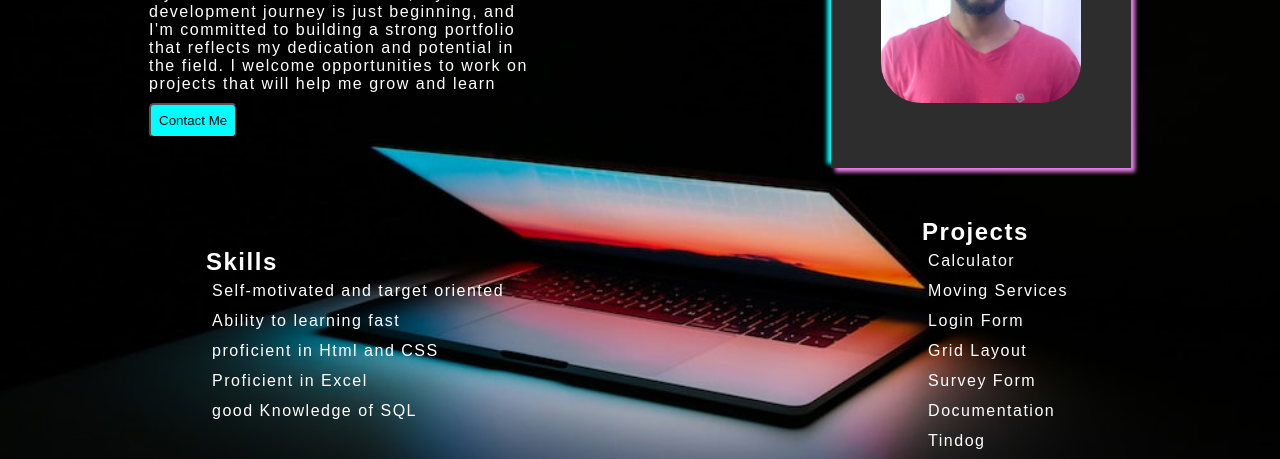
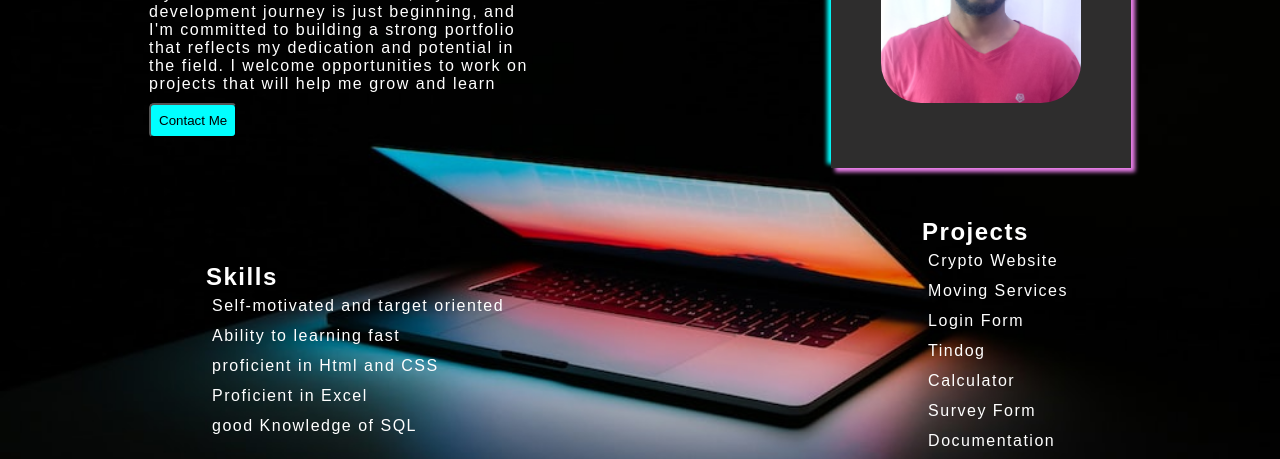
Before and after one commit to ObinnaStan/portfolio, a plain HTML site: page index.html in a window 1280 px wide. Shown: the part 162-621 px from the top of the page. Drawn offline with Linux system fonts and the light colour scheme.

Commit message:
index.html

```diff
--- a/index.html
+++ b/index.html
@@ -30,13 +30,14 @@
         </ul>
         <ul class="projects">
             <h2>Projects</h2>
-        <li><a href="calculator.html" target="_blank">Calculator</a> </li>
+        <li><a href="crypto2.html" target="_blank">Crypto Website</a> </li>
         <li> <a href="movin.html" target="_blank">Moving Services</a></li>
         <li> <a href="login.html" target="_blank">Login Form</a></li>
-        <li><a href="grid.html" target="_blank">Grid Layout</a></li>
+        <li><a href="tindog.html" target="_blank">Tindog</a></li>
+        <li><a href="calculator.html" target="_blank">Calculator</a> </li>
         <li><a href="surveyform.html" target="_blank">Survey Form</a></li>
         <li><a href="documentation.html" target="_blank">Documentation</a></li>
-        <li><a href="tindog.html" target="_blank">Tindog</a></li>
+        <li><a href="grid.html" target="_blank">Grid Layout</a></li>
         </ul>
     </div>
     <footer>
```
